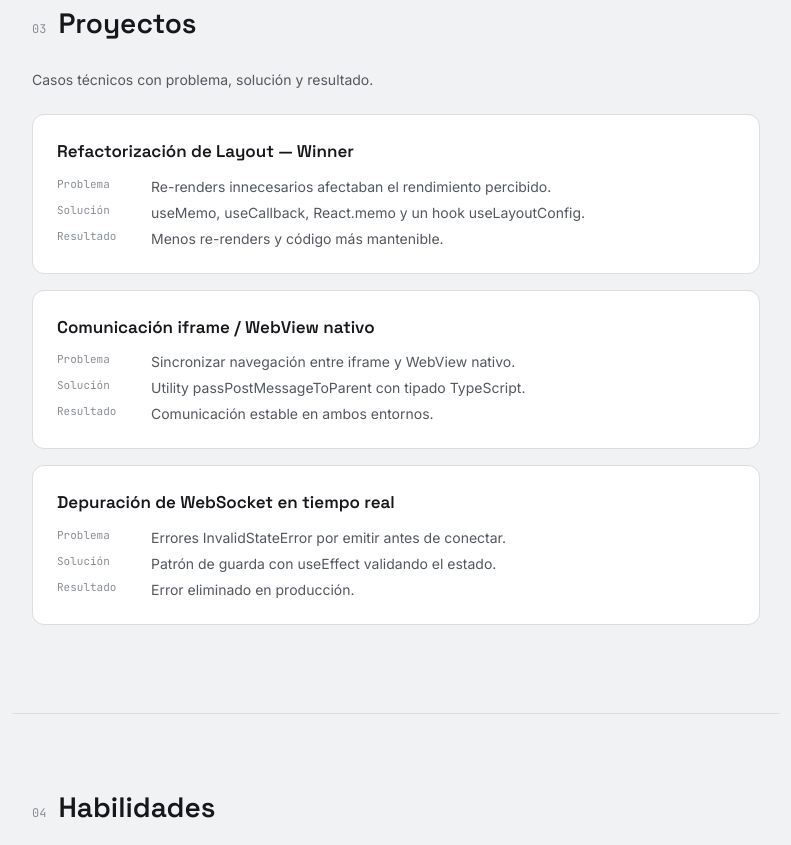
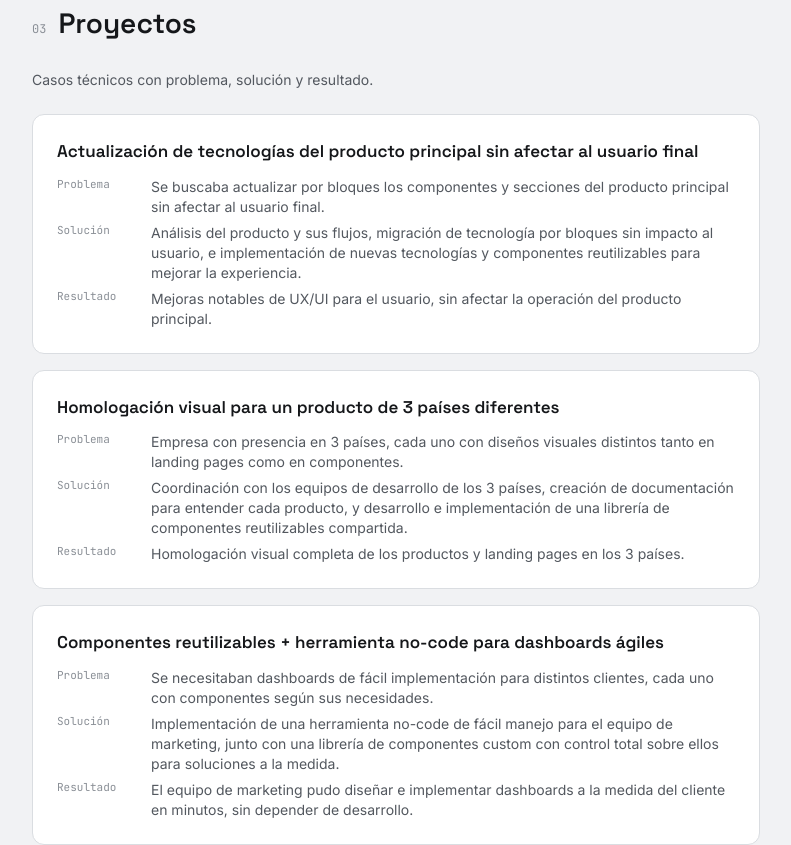
Before and after one commit to AlexisEstradaRubio/portafolio-app, a React (Vite) app: page / in a window 1280 px wide. Shown: the part 2300-3145 px from the top of the page, without its empty margins (244-1035 px from the left). Built offline with nearby package versions, Linux system fonts and the light colour scheme.

Commit message:
fix projects texts

```diff
--- a/src/data/projects.ts
+++ b/src/data/projects.ts
@@ -2,24 +2,33 @@ import type { Project } from '../types/content'
 
 export const projects: Project[] = [
   {
-    id: 'layout-refactor',
-    title: 'Refactorización de Layout — Winner',
-    problem: 'Re-renders innecesarios afectaban el rendimiento percibido.',
-    solution: 'useMemo, useCallback, React.memo y un hook useLayoutConfig.',
-    result: 'Menos re-renders y código más mantenible.',
+    id: 'tech-migration-no-downtime',
+    title: 'Actualización de tecnologías del producto principal sin afectar al usuario final',
+    problem:
+      'Se buscaba actualizar por bloques los componentes y secciones del producto principal sin afectar al usuario final.',
+    solution:
+      'Análisis del producto y sus flujos, migración de tecnología por bloques sin impacto al usuario, e implementación de nuevas tecnologías y componentes reutilizables para mejorar la experiencia.',
+    result:
+      'Mejoras notables de UX/UI para el usuario, sin afectar la operación del producto principal.',
   },
   {
-    id: 'iframe-webview',
-    title: 'Comunicación iframe / WebView nativo',
-    problem: 'Sincronizar navegación entre iframe y WebView nativo.',
-    solution: 'Utility passPostMessageToParent con tipado TypeScript.',
-    result: 'Comunicación estable en ambos entornos.',
+    id: 'multi-country-visual-alignment',
+    title: 'Homologación visual para un producto de 3 países diferentes',
+    problem:
+      'Empresa con presencia en 3 países, cada uno con diseños visuales distintos tanto en landing pages como en componentes.',
+    solution:
+      'Coordinación con los equipos de desarrollo de los 3 países, creación de documentación para entender cada producto, y desarrollo e implementación de una librería de componentes reutilizables compartida.',
+    result:
+      'Homologación visual completa de los productos y landing pages en los 3 países.',
   },
   {
-    id: 'websocket-debug',
-    title: 'Depuración de WebSocket en tiempo real',
-    problem: 'Errores InvalidStateError por emitir antes de conectar.',
-    solution: 'Patrón de guarda con useEffect validando el estado.',
-    result: 'Error eliminado en producción.',
+    id: 'no-code-dashboard-builder',
+    title: 'Componentes reutilizables + herramienta no-code para dashboards ágiles',
+    problem:
+      'Se necesitaban dashboards de fácil implementación para distintos clientes, cada uno con componentes según sus necesidades.',
+    solution:
+      'Implementación de una herramienta no-code de fácil manejo para el equipo de marketing, junto con una librería de componentes custom con control total sobre ellos para soluciones a la medida.',
+    result:
+      'El equipo de marketing pudo diseñar e implementar dashboards a la medida del cliente en minutos, sin depender de desarrollo.',
   },
 ]
```
